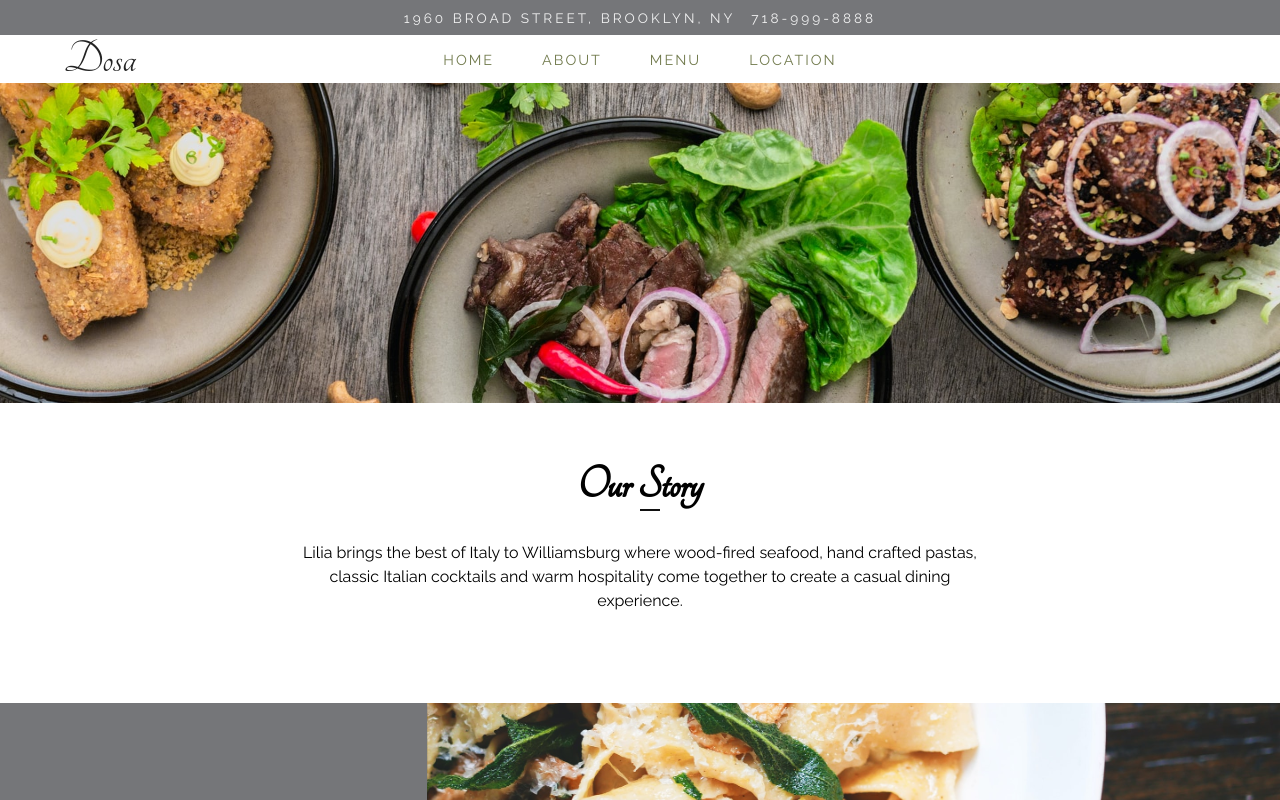
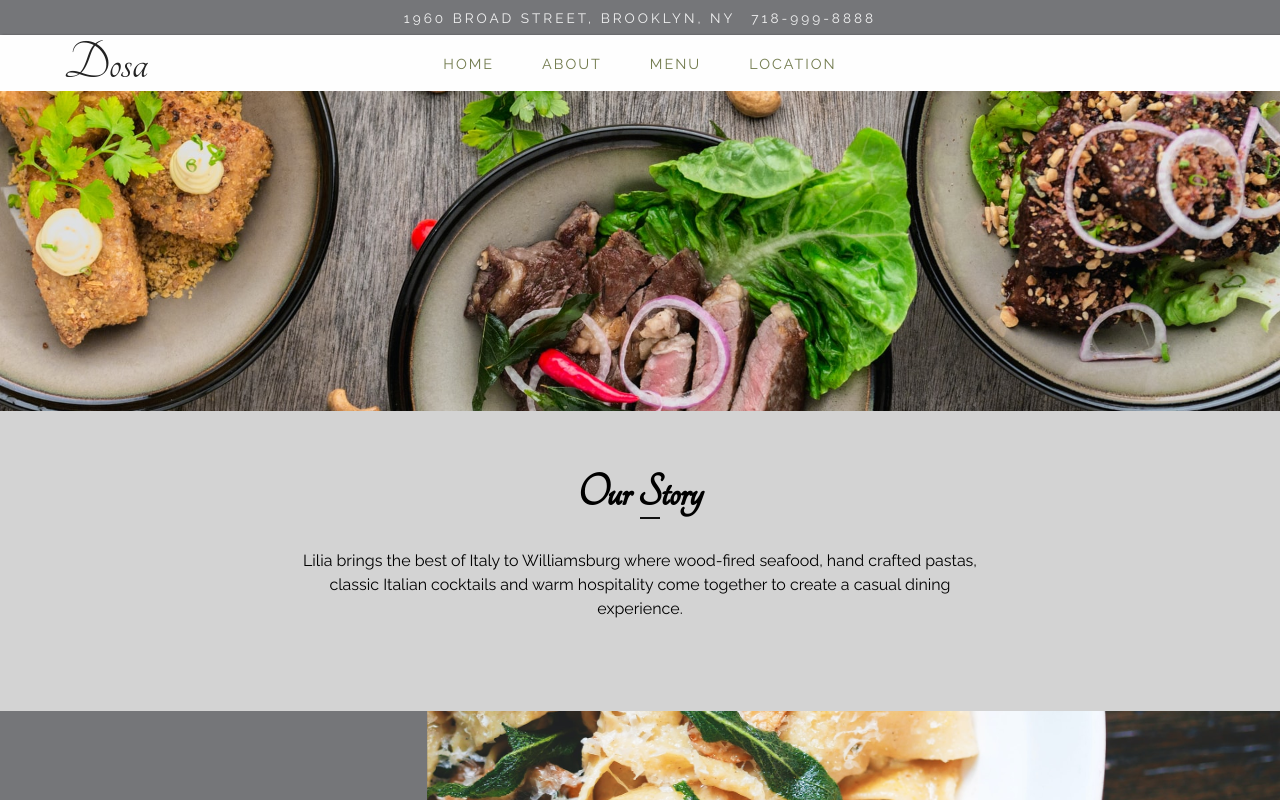
Before and after one commit to AntonCC/dosa-restaurant, a React (Create React App) app: page /about in a window 1280 px wide. Shown: the top 800 px of the page. Built offline with nearby package versions, Linux system fonts and the light colour scheme; what react-mapbox-gl would draw is missing.

Commit message:
fixed nav on scroll implemented

```diff
--- a/src/App.jsx
+++ b/src/App.jsx
@@ -1,7 +1,8 @@
-import React, { useState } from 'react';
+import React, { useState, useEffect, useRef } from 'react';
 import './App.scss';
 import { Switch, Route } from 'react-router-dom'
 import AddressBar from './components/address-bar/address-bar'
+import NavPlaceholder from './components/nav-placeholder/nav-placeholder'
 import Navbar from './components/navbar/navbar'
 import Sidebar from './components/sidebar/sidebar'
 import Home from './pages/home/home'
@@ -20,15 +21,35 @@ const routes = [
 
 const App = () =>  {
   const [openSidebar, setOpenSidebar] = useState(false)
+  const [showFixedNav, setFixedNav] = useState(false)
+  let navRef = useRef(null)
 
   const handleSidebar = () => {
     setOpenSidebar(!openSidebar)
   }
 
+  const handleScroll = () => {
+    let navBottom = navRef.current.getBoundingClientRect().bottom
+    if(navBottom < 0) {
+      setFixedNav(true)
+    } else {
+      setFixedNav(false)
+    }
+  }
+
+  useEffect(() => {
+    window.addEventListener('scroll', handleScroll)
+
+    return () => {
+      window.removeEventListener('scroll', handleScroll)
+    }
+  }, [])
+
   return (
     <div className="App">
       <AddressBar />
-      <Navbar handleSidebar={handleSidebar} />
+      <Navbar ref={navRef} key='1' handleSidebar={handleSidebar} />
+      <Navbar handleSidebar={handleSidebar} showFixedNav={showFixedNav} fixed />
       <Sidebar openSidebar={openSidebar} handleSidebar={handleSidebar}/>
       <Switch>
         {
--- a/src/App.scss
+++ b/src/App.scss
@@ -1,3 +1,12 @@
+html {
+  background: lightgrey;
+}
+
+.App {
+  max-width: 3250px;
+  margin: 0 auto;
+}
+
 .container {
   width: 90%;
   height: 100%;
--- a/src/components/address-bar/address-bar.scss
+++ b/src/components/address-bar/address-bar.scss
@@ -15,3 +15,11 @@
     }
   }
 }
+
+@media only screen and (max-width: 750px) {
+  .address-bar {
+    .container {
+      font-size: .6rem;
+    }
+  }
+}
--- /dev/null
+++ b/src/components/nav-placeholder/nav-placeholder.jsx
@@ -0,0 +1,11 @@
+import React from 'react'
+import './nav-placeholder.scss'
+
+const NavPlaceholder = () => {
+  return (
+    <div className="nav-placeholder">
+
+    </div>
+  )
+}
+export default NavPlaceholder
--- /dev/null
+++ b/src/components/nav-placeholder/nav-placeholder.scss
@@ -0,0 +1,4 @@
+.nav-placeholder {
+  height: 67px;
+  width: 100%;
+}
--- a/src/components/navbar/navbar.jsx
+++ b/src/components/navbar/navbar.jsx
@@ -2,9 +2,11 @@ import React from 'react'
 import './navbar.scss'
 import { Link } from 'react-router-dom'
 
-const Navbar = ({ handleSidebar }) => {
+const Navbar = ({ handleSidebar, showFixedNav, fixed }, ref) => {
+
+
   return (
-    <div className="navbar">
+    <div ref={ref} className={`navbar ${fixed ? 'fixed' : ''} ${showFixedNav ? 'show' : ''}`}>
       <div className="container">
         <Link to='/'>
           <div className="logo">Dosa</div>
@@ -24,4 +26,6 @@ const Navbar = ({ handleSidebar }) => {
     </div>
   )
 }
-export default Navbar
+
+const fowardedNav = React.forwardRef(Navbar)
+export default fowardedNav
--- a/src/components/navbar/navbar.scss
+++ b/src/components/navbar/navbar.scss
@@ -1,5 +1,16 @@
 .navbar {
-  // padding: 1rem 0;
+  width: 100%;
+  background: #fefefe;
+  box-shadow: 2px 0 2px rgba(0,0,0,.3);
+  &.fixed {
+    position: fixed;
+    top: 0;
+    z-index: 5;
+    visibility: hidden;
+    &.show {
+      visibility: visible;
+    }
+  }
   .container {
     display: flex;
     position: relative;
@@ -7,7 +18,7 @@
     a {
       z-index: 5;
       .logo {
-        font-size: 3rem;
+        font-size: 3.5rem;
         // margin-bottom: 1rem;
         font-family: 'Tangerine';
         justify-self: start;
```
